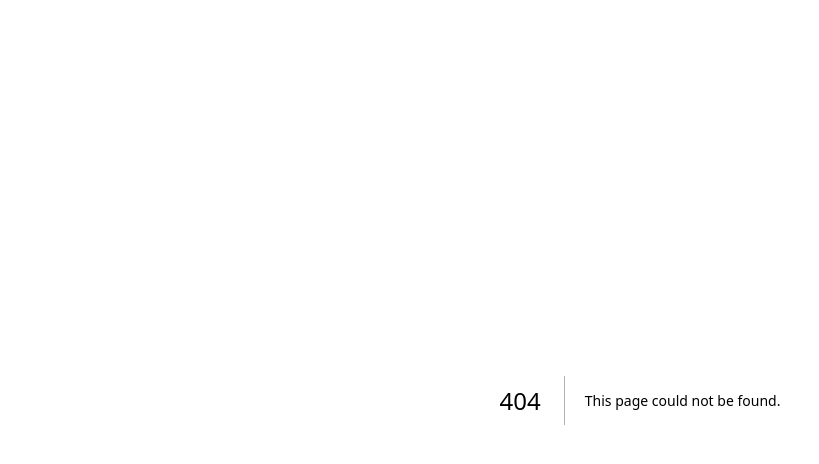
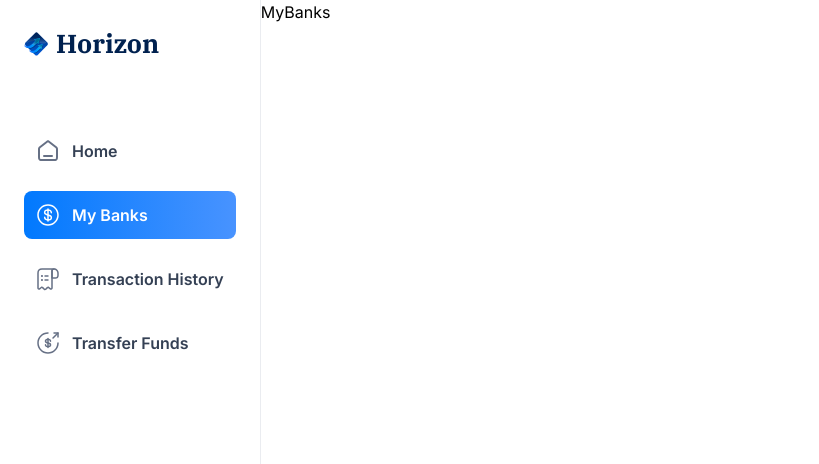
Before and after one commit to Yash-jaiswal2509/Banking-System, a Next.js app: page /my-banks in a window 1280 px wide. Before the commit this address had no page. Shown: the top 464 px of the page, without its empty margins (0-819 px from the left). Built offline with nearby package versions, Linux system fonts and the light colour scheme.

Commit message:
(client): completed intial layout

```diff
--- /dev/null
+++ b/app/(root)/my-banks/page.tsx
@@ -0,0 +1,9 @@
+import React from 'react'
+
+const MyBanks = () => {
+  return (
+    <div>MyBanks</div>
+  )
+}
+
+export default MyBanks
--- /dev/null
+++ b/app/(root)/payment-transfer/page.tsx
@@ -0,0 +1,9 @@
+import React from 'react'
+
+const Transfer = () => {
+  return (
+    <div>Transfer</div>
+  )
+}
+
+export default Transfer
--- /dev/null
+++ b/app/(root)/transaction-history/page.tsx
@@ -0,0 +1,9 @@
+import React from 'react'
+
+const Transactions = () => {
+  return (
+    <div>Transactions</div>
+  )
+}
+
+export default Transactions
```
